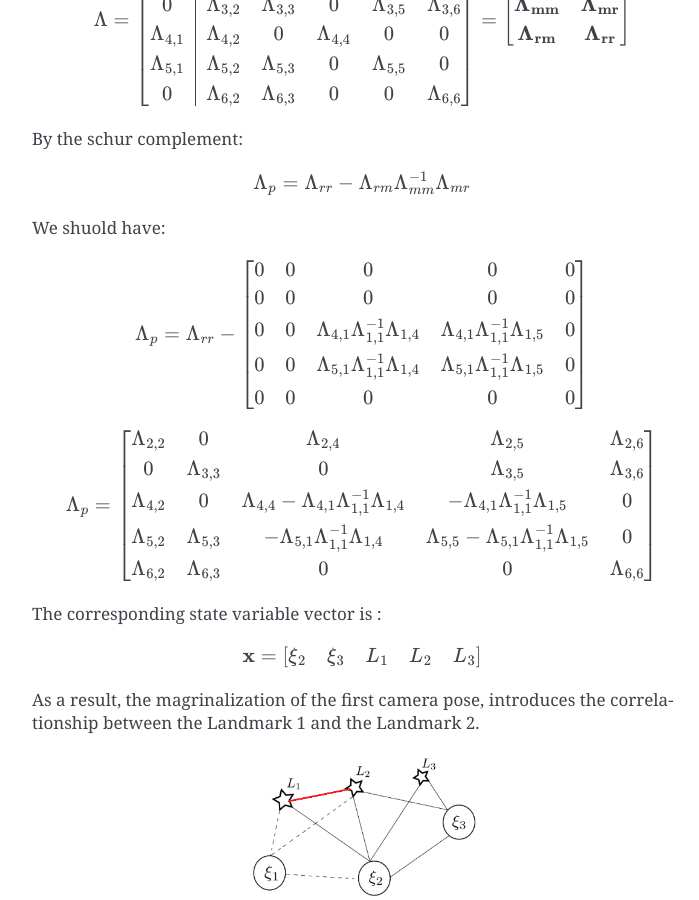
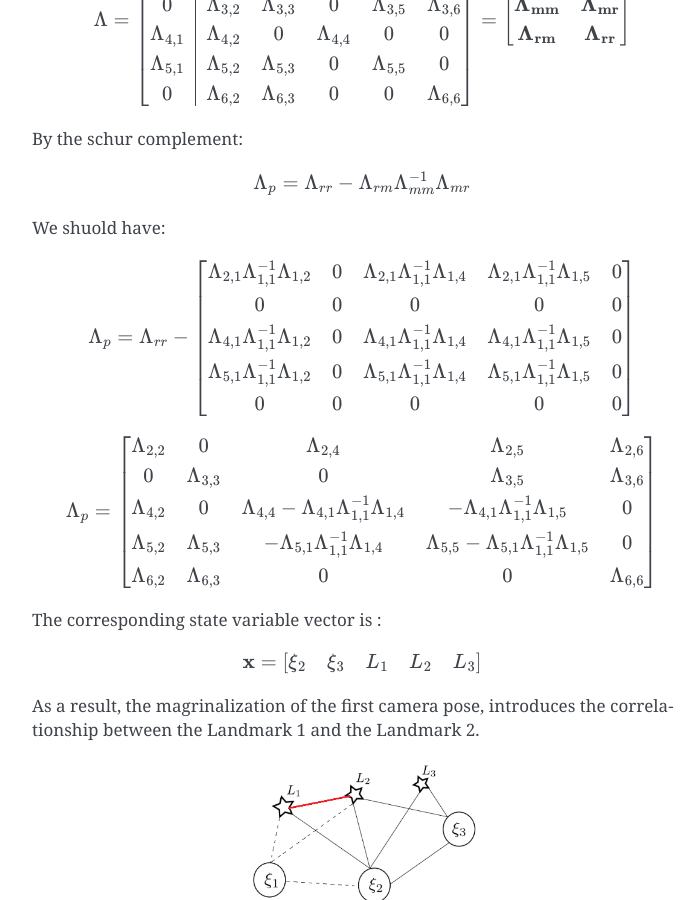
Before and after one commit to gggliuye/VIO, a Sphinx documentation site: the page built from docs/deepblue/VIO.rst, in a window 1280 px wide and 900 px high, scrolled down 2863 px. Shown: the whole window, without its empty margins (388-1087 px from the left). Built offline with Sphinx 7.4.7, drawn with Linux system fonts in a browser that asks for light colours.

Commit message:
Update VIO.rst

```diff
--- a/docs/deepblue/VIO.rst
+++ b/docs/deepblue/VIO.rst
@@ -146,10 +146,10 @@ We shuold have:
 
 .. math::
     \Lambda_{p}= \Lambda_{rr} - \begin{bmatrix}
+    \Lambda_{2,1}\Lambda_{1,1}^{-1}\Lambda_{1,2} & 0 & \Lambda_{2,1}\Lambda_{1,1}^{-1}\Lambda_{1,4} & \Lambda_{2,1}\Lambda_{1,1}^{-1}\Lambda_{1,5} & 0 \\
     0 & 0 & 0 & 0 & 0 \\
-    0 & 0 & 0 & 0 & 0 \\
-    0 & 0 & \Lambda_{4,1}\Lambda_{1,1}^{-1}\Lambda_{1,4} & \Lambda_{4,1}\Lambda_{1,1}^{-1}\Lambda_{1,5} & 0 \\
-    0 & 0 & \Lambda_{5,1}\Lambda_{1,1}^{-1}\Lambda_{1,4} & \Lambda_{5,1}\Lambda_{1,1}^{-1}\Lambda_{1,5} & 0 \\
+    \Lambda_{4,1}\Lambda_{1,1}^{-1}\Lambda_{1,2} & 0 & \Lambda_{4,1}\Lambda_{1,1}^{-1}\Lambda_{1,4} & \Lambda_{4,1}\Lambda_{1,1}^{-1}\Lambda_{1,5} & 0 \\
+    \Lambda_{5,1}\Lambda_{1,1}^{-1}\Lambda_{1,2} & 0 & \Lambda_{5,1}\Lambda_{1,1}^{-1}\Lambda_{1,4} & \Lambda_{5,1}\Lambda_{1,1}^{-1}\Lambda_{1,5} & 0 \\
     0 & 0 & 0 & 0 & 0 \\
     \end{bmatrix}
 
```
